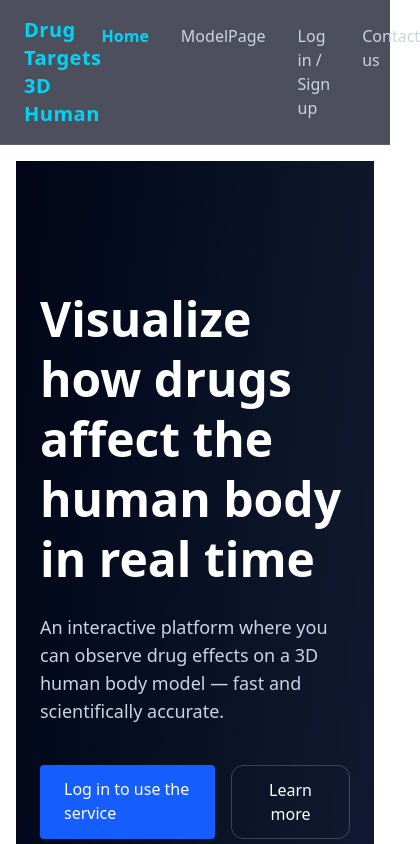
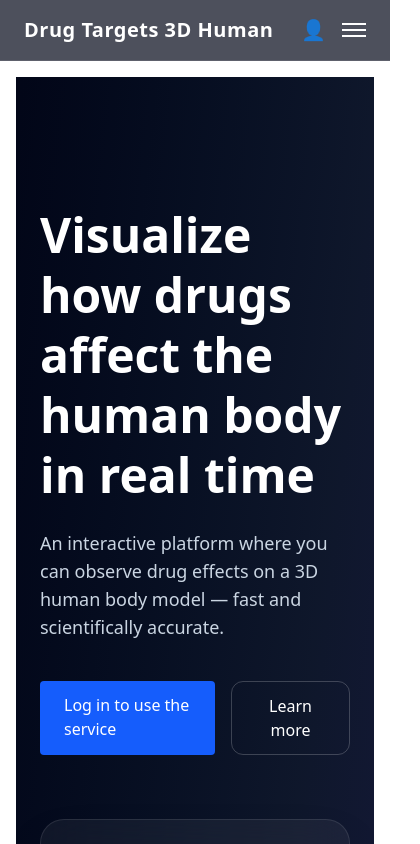
Before and after one commit to ayemFSU24D/drug-targets-3d-human-client, a React (Vite) app: page / in a window 390 px wide. Shown: the top 844 px of the page, 420 px wide, since content can reach past the window. Built offline with nearby package versions, Linux system fonts and the light colour scheme; no server answers.

Commit message:
responsive

```diff
--- a/src/pages/Layout.tsx
+++ b/src/pages/Layout.tsx
@@ -4,8 +4,8 @@ import { auth } from "../firebase";
 import { useEffect, useState } from "react";
 
 export const Layout = () => {
-
   const [user, setUser] = useState<User | null>(null);
+  const [open, setOpen] = useState(false);
 
   useEffect(() => {
     const unsubscribe = onAuthStateChanged(auth, setUser);
@@ -13,27 +13,22 @@ export const Layout = () => {
   }, []);
 
   return (
+    <div className="flex flex-col min-h-screen">
 
-    <div className="flex flex-col min-h-screen">
-      {/* Header */}
+      {/* HEADER */}
       <header className="sticky top-0 z-50 bg-slate-950/70 backdrop-blur-xl border-b border-white/10">
         <nav className="max-w-7xl mx-auto flex justify-between items-center py-4 px-6 text-white">
 
-    <div className="text-xl font-bold tracking-wide">
-
+          {/* Logo */}
           <NavLink
             to="/"
-          className={({ isActive }) =>
-            isActive
-              ? "text-cyan-400 font-semibold"
-              : "hover:text-cyan-300 transition"
-          }
+            className="text-xl font-bold tracking-wide hover:text-cyan-300 transition"
           >
             Drug Targets 3D Human
           </NavLink>
-    </div>
 
-    <ul className="flex space-x-8 text-slate-300">
+          {/* DESKTOP MENU */}
+          <ul className="hidden md:flex space-x-8 text-slate-300">
 
             <li>
               <NavLink
@@ -62,33 +57,6 @@ export const Layout = () => {
             </li>
 
             <li>
-        {!user ? (
-        <NavLink
-          to="/Signup"
-          className={({ isActive }) =>
-            isActive
-              ? "text-cyan-400 font-semibold"
-              : "hover:text-cyan-300 transition"
-          }
-        >
-          Log in / Sign up
-        </NavLink>
-      ) : (
-
-        <NavLink
-        to="/Signup"
-        className={({ isActive }) =>
-          isActive
-        ? "text-cyan-400 font-semibold"
-        : "hover:text-cyan-300 transition"
-      }
-      >
-          Signed in
-        </NavLink>
-        )}
-        </li>
-
-      <li>
               <NavLink
                 to="/Contact"
                 className={({ isActive }) =>
@@ -101,36 +69,97 @@ export const Layout = () => {
               </NavLink>
             </li>
 
+            <li>
+              <NavLink
+                to="/Signup"
+                className={({ isActive }) =>
+                  isActive
+                    ? "text-cyan-400 font-semibold"
+                    : "hover:text-cyan-300 transition"
+                }
+              >
+                {user ? user.email : "Log in / Sign up"}
+              </NavLink>
+            </li>
+
           </ul>
+
+          {/* MOBILE RIGHT ICONS */}
+          <div className="flex items-center gap-4 md:hidden">
+
+            {/* Account icon ONLY mobile */}
+            <NavLink to="/Signup" className="text-cyan-400 hover:text-cyan-300 transition text-xl">
+              👤
+            </NavLink>
+
+            {/* Hamburger */}
+            <button
+              onClick={() => setOpen(!open)}
+              className="space-y-1"
+            >
+              <span className="block w-6 h-0.5 bg-white"></span>
+              <span className="block w-6 h-0.5 bg-white"></span>
+              <span className="block w-6 h-0.5 bg-white"></span>
+            </button>
+
+          </div>
         </nav>
+
+        {/* MOBILE MENU */}
+        {open && (
+          <div className="md:hidden bg-slate-950 border-t border-white/10 px-6 py-4">
+            <ul className="flex flex-col space-y-4 text-slate-300">
+
+              <li>
+                <NavLink to="/" onClick={() => setOpen(false)}>
+                  Home
+                </NavLink>
+              </li>
+
+              <li>
+                <NavLink to="/ModelPage" onClick={() => setOpen(false)}>
+                  ModelPage
+                </NavLink>
+              </li>
+
+              <li>
+                <NavLink to="/Contact" onClick={() => setOpen(false)}>
+                  Contact us
+                </NavLink>
+              </li>
+
+              <li>
+                <NavLink to="/Signup" onClick={() => setOpen(false)}>
+                  {user ? user.email : "Log in / Sign up"}
+                </NavLink>
+              </li>
+
+            </ul>
+          </div>
+        )}
       </header>
 
-
-
-      {/* Main content */}
+      {/* MAIN */}
       <main className="flex-1 container mx-auto px-4 py-4">
         <Outlet />
       </main>
 
-      {/* Footer */}
+      {/* FOOTER */}
       <footer className="bg-gray-800 text-gray-200 text-sm">
         <div className="max-w-7xl mx-auto px-6 py-4 grid grid-cols-1 md:grid-cols-3 gap-4">
 
-        {/* Stockholm */}
           <div>
             <p className="font-semibold">Stockholm</p>
             <p>Gustavslundsvägen 151 D, Bromma</p>
             <p>08–442 95 00</p>
           </div>
 
-        {/* Göteborg */}
           <div>
             <p className="font-semibold">Göteborg</p>
             <p>Anders Personsgatan 14</p>
             <p>031–83 28 31</p>
           </div>
 
-        {/* Malmö */}
           <div>
             <p className="font-semibold">Malmö</p>
             <p>Drottninggatan 4B</p>
--- /dev/null
+++ b/tailwind.config.js
@@ -0,0 +1,16 @@
+/** @type {import('tailwindcss').Config} */
+export default {
+  content: [
+    "./index.html",
+    "./src/**/*.{js,ts,jsx,tsx}",
+  ],
+  theme: {
+    extend: {
+      screens: {
+        md: "800px",
+        lg: "1024px",
+      },
+    },
+  },
+  plugins: [],
+};
--- a/tsconfig.json
+++ b/tsconfig.json
@@ -17,5 +17,5 @@
 
     "types": ["node", "@react-three/fiber", "three"]
   },
-  "include": ["src"]
+  "include": ["src", "tailwind.config.js"]
 }
```
Lines whose indentation alone changed are shown as unchanged.
